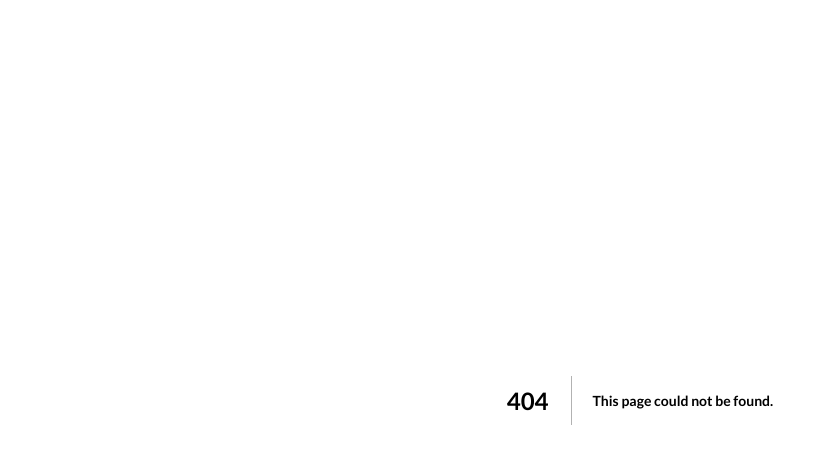
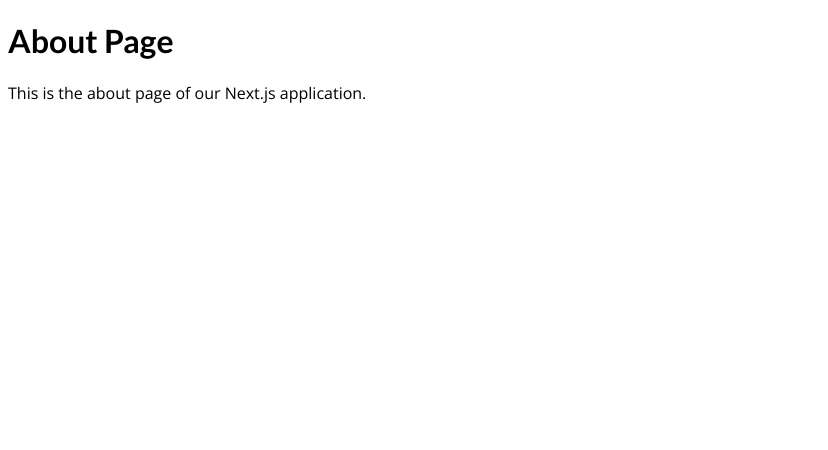
Before and after one commit to mbali-18/nextjs-course, a Next.js app: page /about in a window 1280 px wide. Before the commit this address had no page. Shown: the top 450 px of the page, without its empty margins (0-828 px from the left). Built offline with nearby package versions, Linux system fonts and the light colour scheme.

Commit message:
added a named route file

```diff
--- /dev/null
+++ b/pages/about.js
@@ -0,0 +1,10 @@
+function AboutPage() {
+  return (
+    <div>
+      <h1>About Page</h1>
+      <p>This is the about page of our Next.js application.</p>
+    </div>
+  );
+}
+
+export default AboutPage;
```
